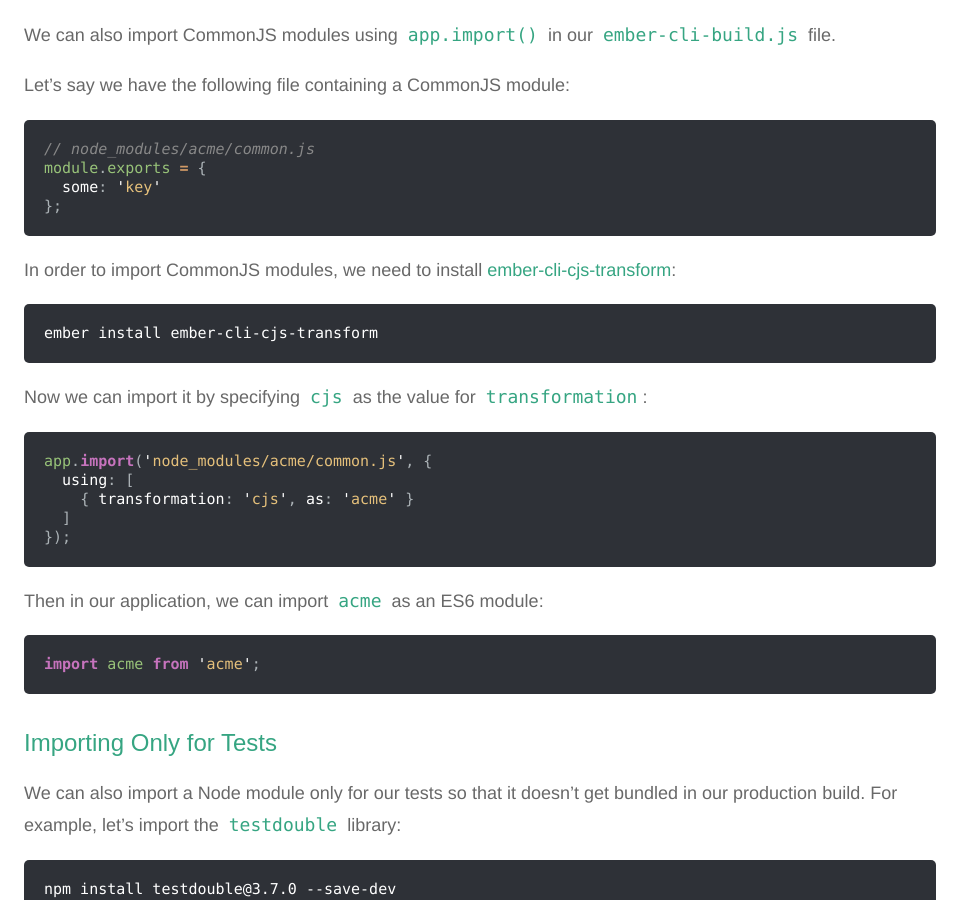
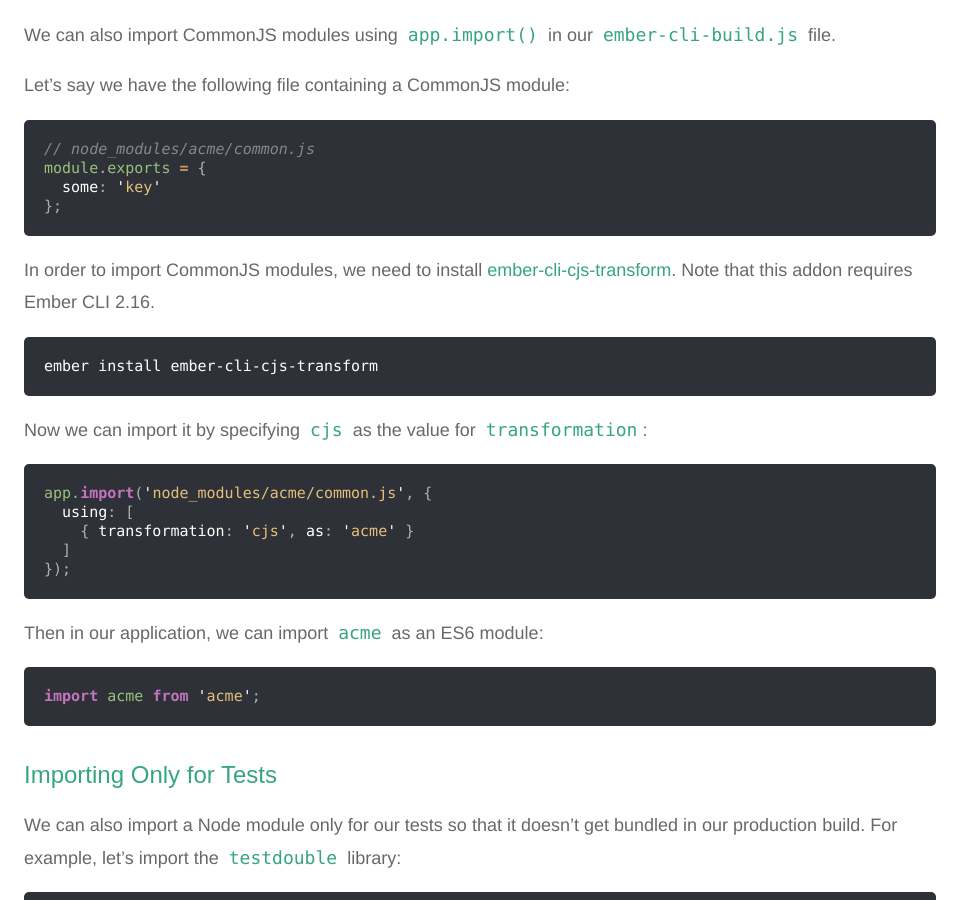
Before and after one commit to iamdtang/skaterdav85.github.io, a Jekyll site: the page built from _posts/2018-04-30-importing-from-node_modules-in-ember.md, in a window 1280 px wide and 900 px high, scrolled down 1522 px. Shown: the whole window, without its empty margins (0-975 px from the left). Built offline with Jekyll 4.4.1, drawn with Linux system fonts in a browser that asks for light colours; nearby versions of some CDN libraries.

Commit message:
Update 2018-04-30-importing-from-node_modules-in-ember.md

````diff
--- a/_posts/2018-04-30-importing-from-node_modules-in-ember.md
+++ b/_posts/2018-04-30-importing-from-node_modules-in-ember.md
@@ -76,7 +76,7 @@ module.exports = {
 };
 ```
 
-In order to import CommonJS modules, we need to install [ember-cli-cjs-transform](https://github.com/rwjblue/ember-cli-cjs-transform):
+In order to import CommonJS modules, we need to install [ember-cli-cjs-transform](https://github.com/rwjblue/ember-cli-cjs-transform). Note that this addon requires Ember CLI 2.16.
 
 ```
 ember install ember-cli-cjs-transform
````
